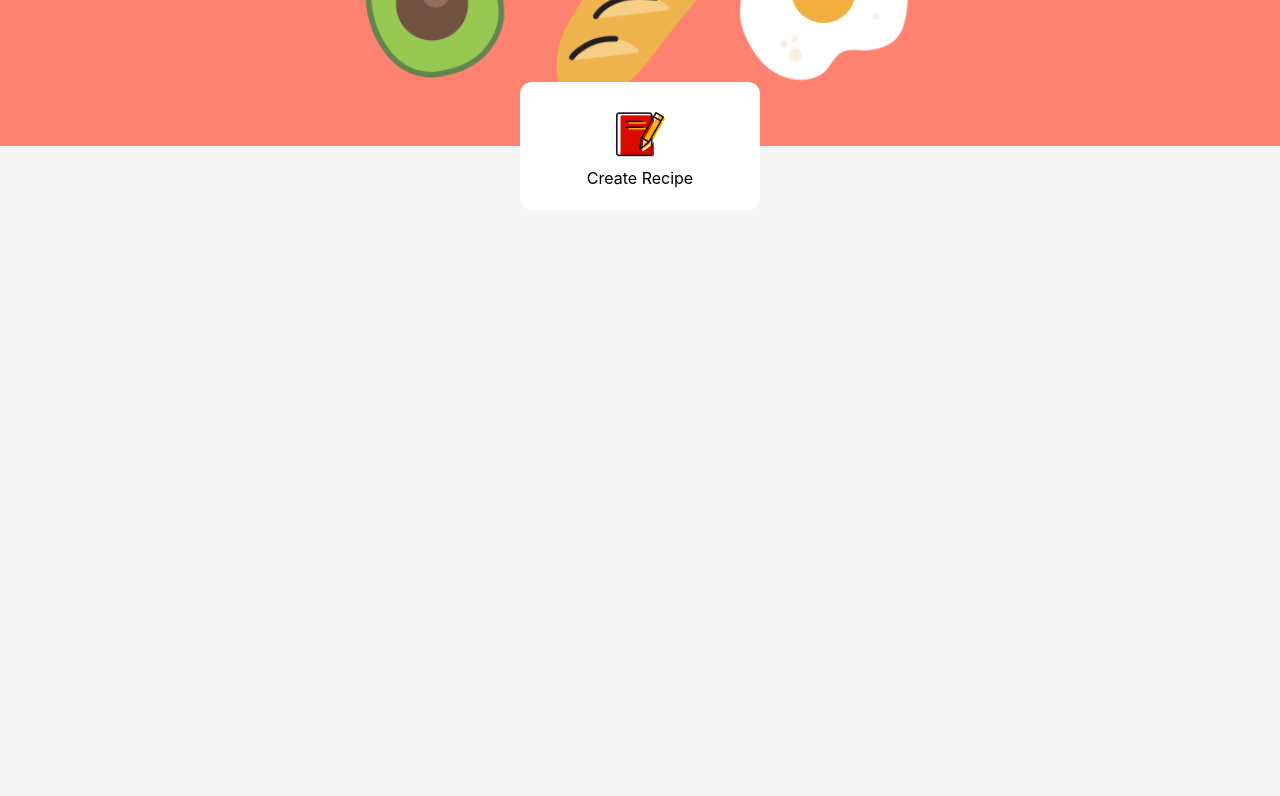
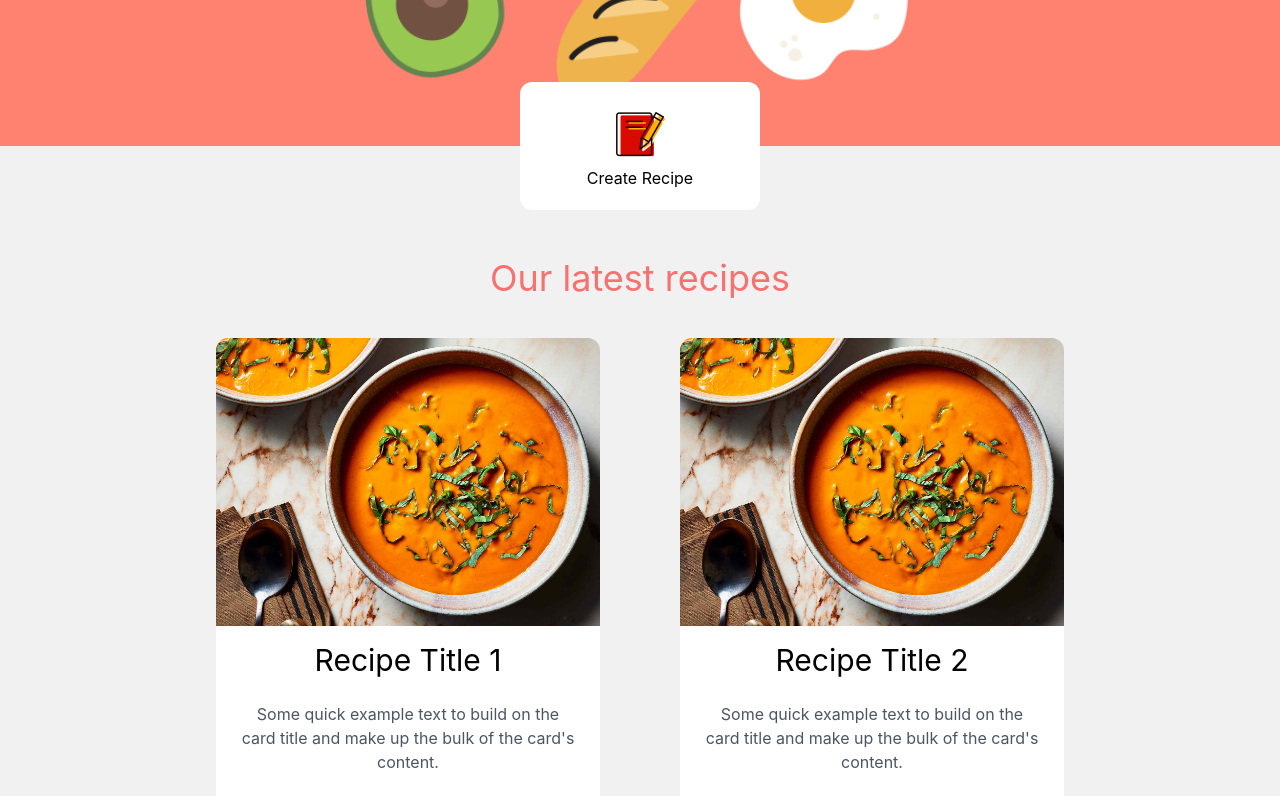
Before and after one commit to JiyuanXiao/cooking-recipe-demo-frontend, a React (Create React App) app: page / in a window 1280 px wide. Shown: the part 418-1214 px from the top of the page. Before the commit the page ends 800 px from the top, so only its background shows below. Built offline with nearby package versions, Linux system fonts and the light colour scheme.

Commit message:
Add RecipeCard component
Add RecipeCard component and render recipe card list in recipe
list page.

```diff
--- /dev/null
+++ b/src/components/RecipeCard.js
@@ -0,0 +1,23 @@
+import Button from "react-bootstrap/Button";
+import Card from "react-bootstrap/Card";
+import soupImage from "../assets/soup.jpg";
+
+const RecipeCard = ({ title, content, imageSrc, onClick }) => {
+  return (
+    <Card className="w-96 bg-white rounded-xl m-10">
+      <Card.Img variant="top" src={soupImage} className=" rounded-t-xl" />
+      <Card.Body>
+        <Card.Title className=" text-3xl mt-4">{title}</Card.Title>
+        <Card.Text className="text-gray-600 p-6">{content}</Card.Text>
+        <Button
+          className="w-36 h-12 rounded-xl mb-7 border-2 border-red-400 text-red-600 bg-red-200 hover:bg-red-300"
+          onClick={onClick}
+        >
+          Read More
+        </Button>
+      </Card.Body>
+    </Card>
+  );
+};
+
+export default RecipeCard;
--- a/src/index.css
+++ b/src/index.css
@@ -9,7 +9,7 @@ body {
     sans-serif;
   -webkit-font-smoothing: antialiased;
   -moz-osx-font-smoothing: grayscale;
-  background-color: #f5f5f5;
+  background-color: #f2f1f1;
 }
 
 code {
--- a/src/pages/RecipeListPage.js
+++ b/src/pages/RecipeListPage.js
@@ -2,12 +2,58 @@ import React from "react";
 import { useNavigate } from "react-router-dom";
 import ImageBanner from "../components/ImageBanner";
 import CreateRecipeButton from "../components/CreateRecipeButton";
+import RecipeCard from "../components/RecipeCard";
 import foodBannderImage from "../assets/food-banner.png";
+
+const recipes = [
+  {
+    id: 1,
+    title: "Recipe Title 1",
+    content:
+      "Some quick example text to build on the card title and make up the bulk of the card's content.",
+  },
+  {
+    id: 2,
+    title: "Recipe Title 2",
+    content:
+      "Some quick example text to build on the card title and make up the bulk of the card's content.",
+  },
+  {
+    id: 3,
+    title: "Recipe Title 3",
+    content:
+      "Some quick example text to build on the card title and make up the bulk of the card's content.",
+  },
+  {
+    id: 4,
+    title: "Recipe Title 3",
+    content:
+      "Some quick example text to build on the card title and make up the bulk of the card's content.",
+  },
+  {
+    id: 5,
+    title: "Recipe Title 3",
+    content:
+      "Some quick example text to build on the card title and make up the bulk of the card's content.",
+  },
+];
 
 const RecipeListPage = () => {
   const navigate = useNavigate();
+
+  const recipeList = recipes.map((recipe) => (
+    <RecipeCard
+      key={recipe.id}
+      title={recipe.title}
+      content={recipe.content}
+      onClick={() => {
+        navigate(`/recipe/${recipe.id}`);
+      }}
+    />
+  ));
   return (
-    <div className="relative">
+    <>
+      <div className="relative mb-28">
         <ImageBanner
           src={foodBannderImage}
           title="Food Recipes"
@@ -21,6 +67,11 @@ const RecipeListPage = () => {
           />
         </div>
       </div>
+      <text className="text-4xl text-red-400">Our latest recipes</text>
+      <div className="flex flex-row flex-wrap justify-center ">
+        {recipeList}
+      </div>
+    </>
   );
 };
 
```
Also changed, not shown: src/assets/soup.jpg (added). Lines whose indentation alone changed are shown as unchanged.
